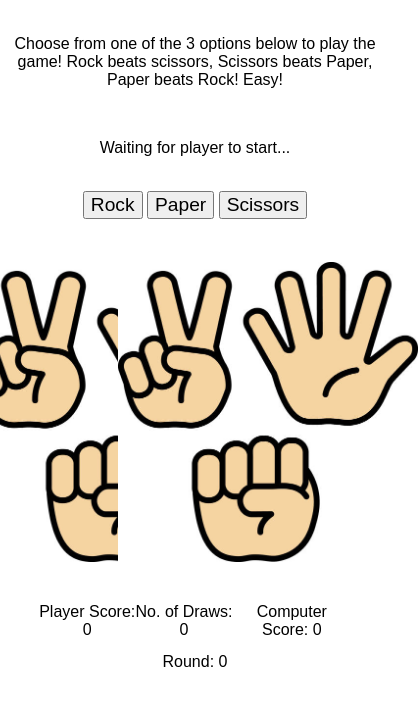
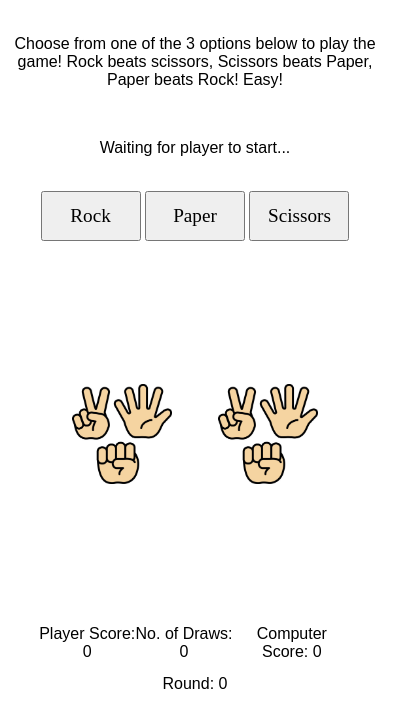
Before and after one commit to RikkieBobby/Rock-Paper-Scissors, a plain HTML site: page index.html in a window 390 px wide. Shown: the part 79-806 px from the top of the page, 418 px wide, since content can reach past the window. Drawn offline with Linux system fonts and the light colour scheme; a web font is replaced by a local one.

Commit message:
add css breakpoints and disable/enable buttons functions

```diff
--- a/assets/css/style.css
+++ b/assets/css/style.css
@@ -13,7 +13,11 @@ body {
 
 .btn {
     font-size: larger;
+    font-family: Kablammo;
+    width: 100px;
+    height: 50px;
 }
+
 
 #game-area {
     display: flex;
@@ -53,3 +57,22 @@ body {
     height: 50px;
     margin: 0 auto;
 }
+
+img {
+    width: 300px;
+    height: 300px;
+}
+
+@media only screen and (max-width: 768px) {
+    img {
+        width: 150px;
+        height: 150px;
+    }
+}
+
+@media only screen and (max-width: 600px) {
+    img {
+        width: 100px;
+        height: 100px;
+    }
+}
--- a/index.html
+++ b/index.html
@@ -31,8 +31,8 @@
     <br>
 
     <div id="game-area">
-        <div id="player-choice"><img id="player-image" src="assets/images/rps.jpg" alt="default image of rock paper scissors as placeholder" width="300" height="300"></div>
-        <div id="computer-choice"><img id="computer-image" src="assets/images/rps.jpg" alt="default image of rock paper scissors as placeholder" width="300" height="300"></div>
+        <div id="player-choice"><img id="player-image" src="assets/images/rps.jpg" alt="default image of rock paper scissors as placeholder"></div>
+        <div id="computer-choice"><img id="computer-image" src="assets/images/rps.jpg" alt="default image of rock paper scissors as placeholder"></div>
     </div>
 
     <div id="scores">
```
Also changed, not shown: assets/js/script.js (+8 -2 lines).
